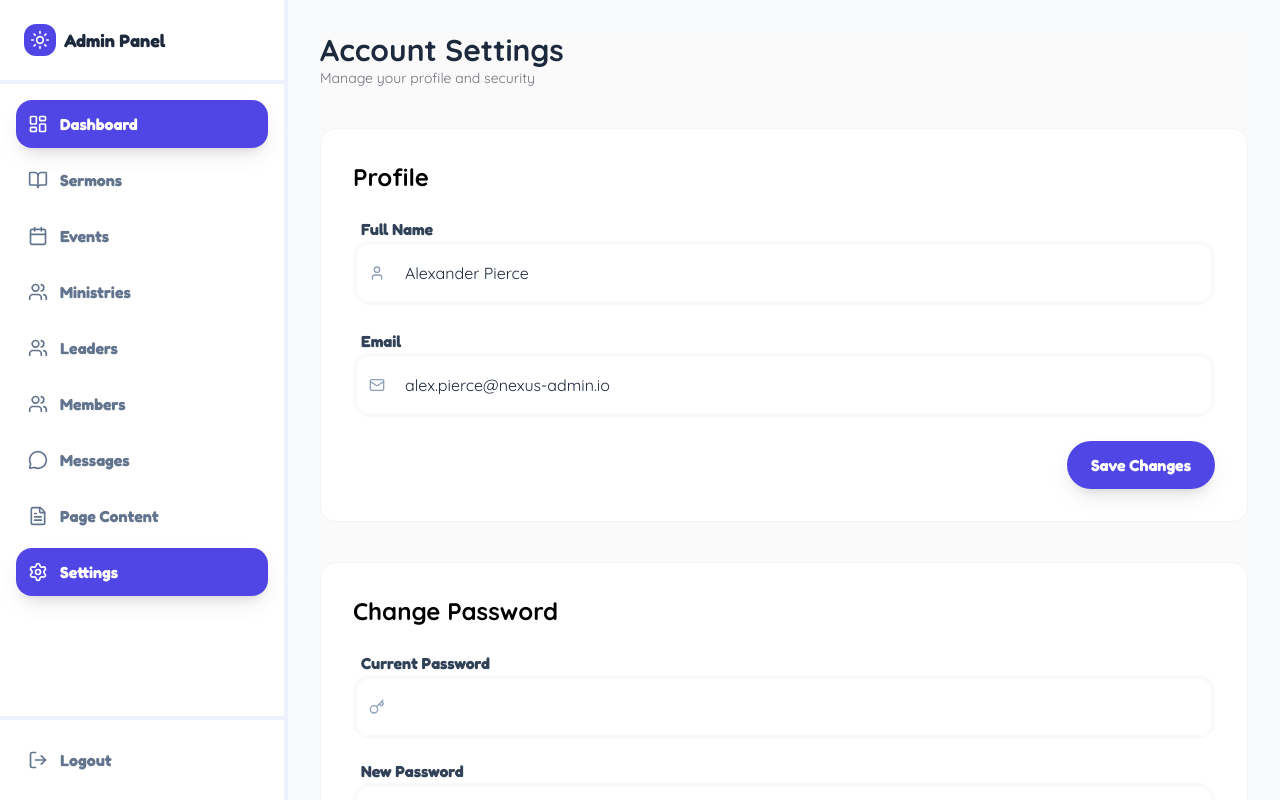
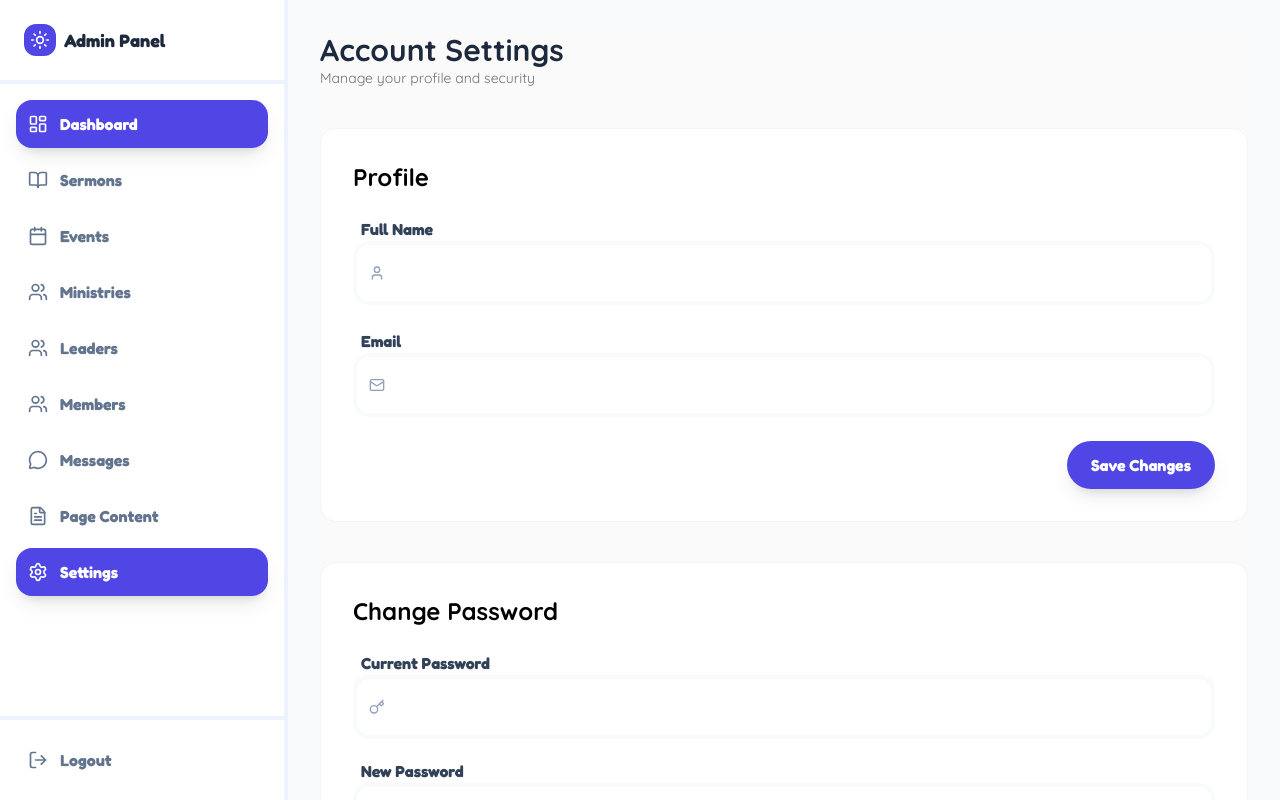
Before and after one commit to Manoj-Sunar/church-web, a Next.js app in the folder screen/: page /admin/admin-pages/settings in a window 1280 px wide. Shown: the top 800 px of the page. Built offline with nearby package versions, Linux system fonts and the light colour scheme; no server answers.

Commit message:
add user data on admin settings page

```diff
--- a/screen/app/admin/admin-pages/settings/page.tsx
+++ b/screen/app/admin/admin-pages/settings/page.tsx
@@ -12,6 +12,7 @@ import {
 import { Button } from "@/app/Components/UI/Button/Button";
 import { InputField } from "@/app/Components/TextField/InputField";
 import { Heading } from "@/app/Components/Typography/TypoGraphy";
+import { useAuth } from "@/app/lib/context/authContext";
 
 
 
@@ -30,7 +31,7 @@ export default function AccountSettingsPage() {
 
   const [toast, setToast] = useState<string | null>(null);
 
-
+  const {user}=useAuth()
 
   // ✅ Profile Form
   const {
@@ -39,8 +40,8 @@ export default function AccountSettingsPage() {
     formState: { errors },
   } = useForm<ProfileForm>({
     defaultValues: {
-      name: "Alexander Pierce",
-      email: "alex.pierce@nexus-admin.io",
+      name: user?.name,
+      email: user?.email,
     },
   });
 
```
